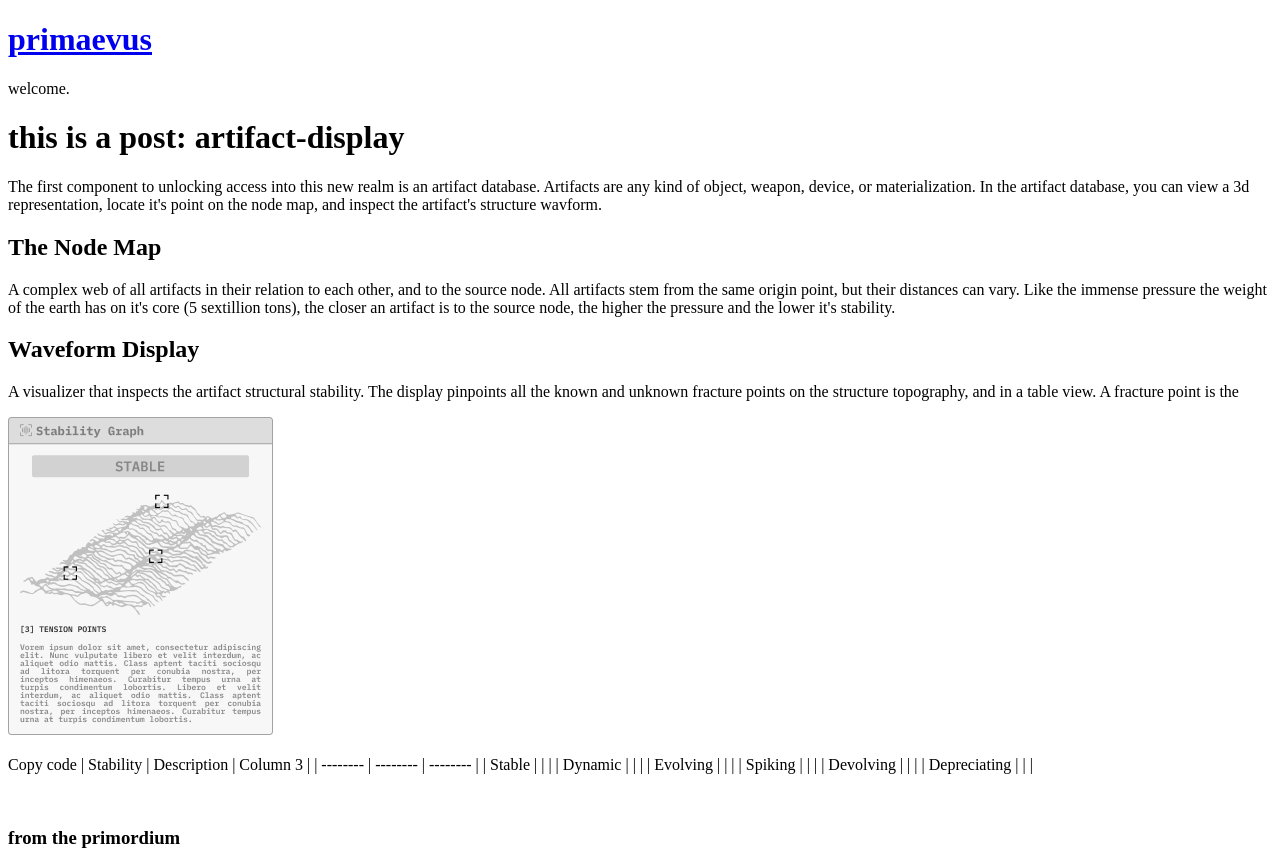
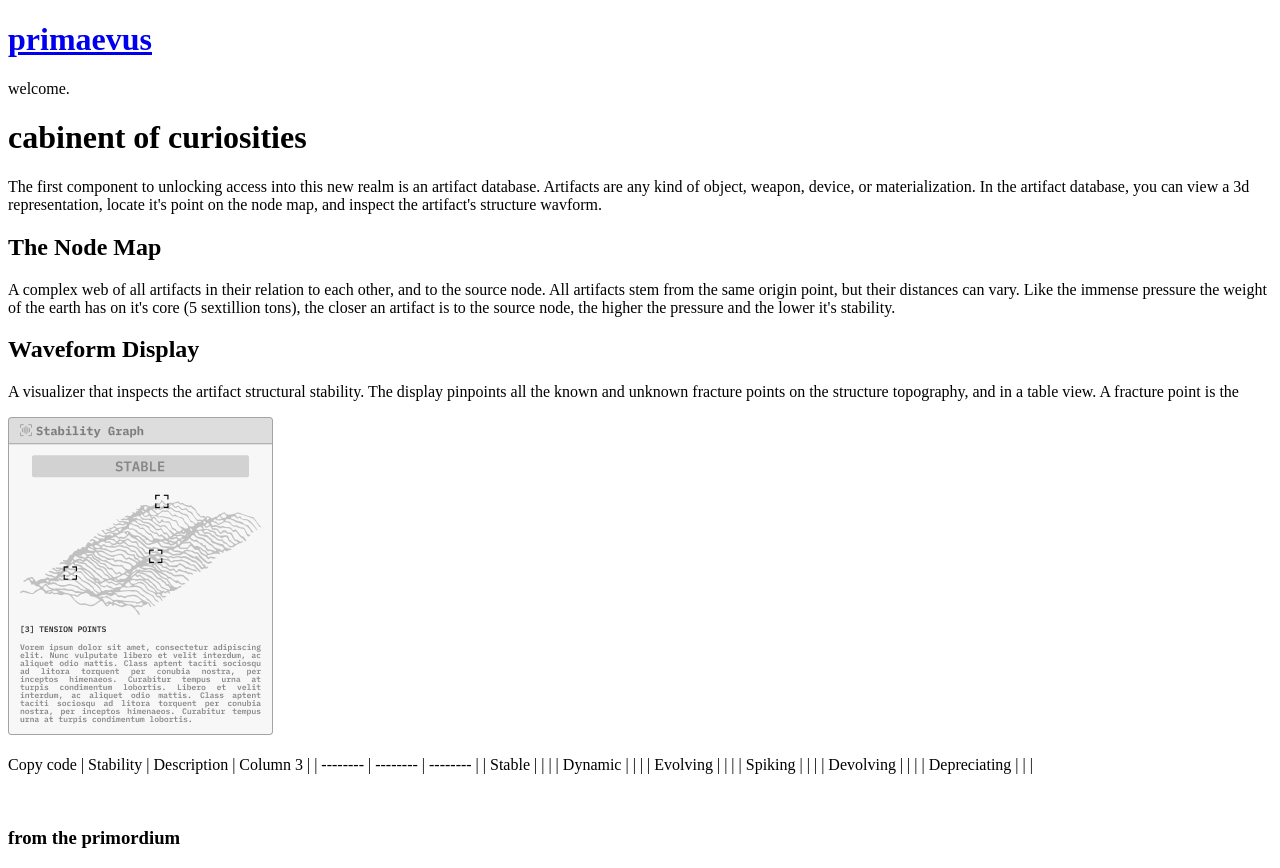
Before and after one commit to ryanfurrh/primaevus, a Next.js app: page /posts/artifact-display in a window 1280 px wide. Built offline with nearby package versions, Linux system fonts and the light colour scheme.

Commit message:
Finishing blog stuff
not entirely sure what is going on with this, but it works!

```diff
--- a/app/posts/[slug]/page.tsx
+++ b/app/posts/[slug]/page.tsx
@@ -1,20 +1,30 @@
 import fs from "fs";
 import Markdown from "markdown-to-jsx";
+import matter from "gray-matter";
+import getPostMetadata from "@/components/getPostMetadata";
 
 const getPostContent = (slug: string) => {
   const folder = "posts/";
   const file = `${folder}${slug}.md`;
   const content = fs.readFileSync(file, "utf8");
-  return content;
+  const matterResult = matter(content);
+  return matterResult;
+};
+
+export const generateStaticParams = async () => {
+  const posts = getPostMetadata();
+  return posts.map((post) => ({
+    slug: post.slug,
+  }));
 };
 
 const PostPage = (props: any) => {
   const slug = props.params.slug;
-  const content = getPostContent(slug);
+  const post = getPostContent(slug);
   return (
     <div>
-      <h1>this is a post: {slug}</h1>
-      <Markdown>{content}</Markdown>
+      <h1>{post.data.title}</h1>
+      <Markdown>{post.content}</Markdown>
     </div>
   );
 };
--- /dev/null
+++ b/components/getPostMetadata.ts
@@ -0,0 +1,25 @@
+import { PostMetadata } from "./PostMetadata";
+import fs from "fs";
+import Link from "next/link";
+import matter from "gray-matter";
+
+const getPostMetadata = (): PostMetadata[] => {
+    const folder = "posts/";
+    const files = fs.readdirSync(folder);
+    const markdownPosts = files.filter((file) => file.endsWith(".md"));
+
+    const posts = markdownPosts.map((fileName) => {
+      const fileContents = fs.readFileSync(`posts/${fileName}`, "utf8");
+      const matterResult = matter(fileContents);
+      return {
+        title: matterResult.data.title,
+        date: matterResult.data.date,
+        subtitle: matterResult.data.subtitle,
+        slug: fileName.replace(".md", ""),
+      };
+    });
+
+    return posts;
+  };
+
+  export default getPostMetadata;
```
Also changed, not shown: app/page.tsx (+3 -29 lines), components/PostPreview.tsx (added, +16 -0 lines).
